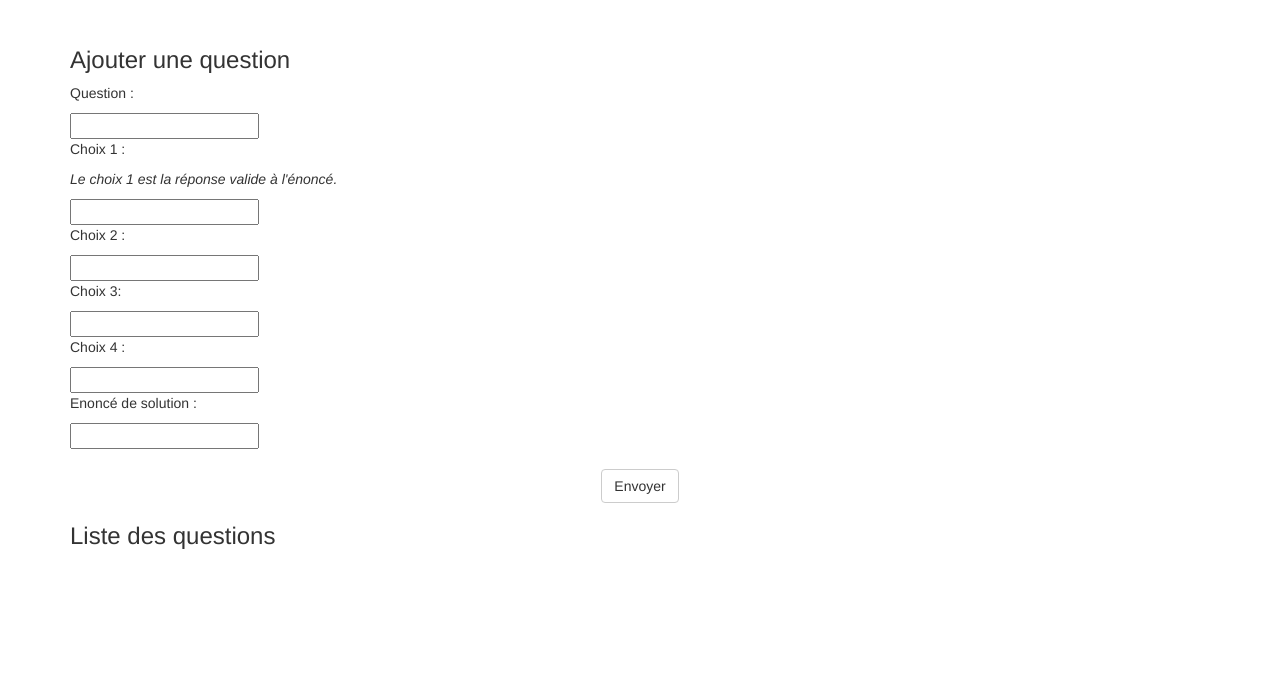
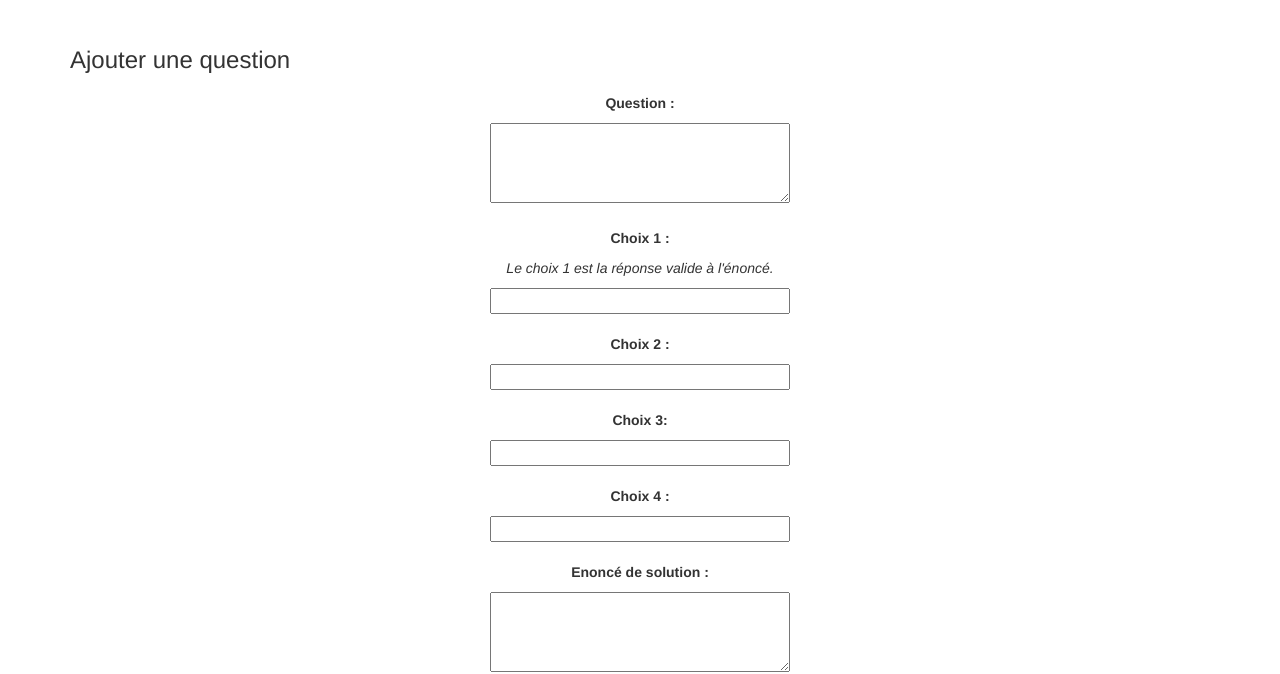
Before and after one commit to WildCodeSchool/laloupe-0915-wildColiseum, a website: page public/index.html at #/postQuestion in a window 1280 px wide. Shown: the part 156-830 px from the top of the page. Before the commit the page ends 800 px from the top, so only its background shows below. Drawn offline with nearby package versions, Linux system fonts and the light colour scheme; no server answers.

Commit message:
Mise en forme CSS de la page Admin (formulaire de post des question et mise à jour des questions)

```diff
--- a/public/css/style.css
+++ b/public/css/style.css
@@ -30,6 +30,17 @@ body{
     background-color: #C0CA3D;
 }
 
+.bold{
+  font-weight: bold;
+}
+
+.bouton-send{
+   width: 300px;
+   margin: auto;
+   text-align: center;
+   margin-top: 20px;
+}
+
 /*----    $PAGE Login    -------*/
 h1{
    text-align: center;
@@ -48,13 +59,6 @@ h2{
 }
 
 .password{
-   margin-top: 20px;
-}
-
-.bouton-send{
-   width: 300px;
-   margin: auto;
-   text-align: center;
    margin-top: 20px;
 }
 
@@ -90,6 +94,29 @@ h2{
 
 /*------- PAGE ADMIN -----*/
 
-.get_question{
+.question{
+  text-align: center;
+}
+
+.bloc_input{
+  margin: 20px;
+}
+
+.bloc_input input{
+  width: 300px;
+}
+
+textarea{
+  width: 300px !important;
+  height: 80px !important;
+}
+
+.bloc_reponse{
   width: 20%;
+  vertical-align: bottom !important;
 }
+
+
+.bloc_update{
+  margin: 20px;
+}
--- a/public/views/postQuestion.html
+++ b/public/views/postQuestion.html
@@ -1,30 +1,30 @@
 <h2>Admin</h2>
 <h3>Ajouter une question</h3>
     <form class="question">
-        <div>
-    		<p>Question :</p>
-            <input type="text" label="question" ng-model="question">
+        <div class="bloc_input">
+    		<p class="bold">Question :</p>
+            <textarea label="question" ng-model="question"></textarea>
         </div>
-        <div>
-            <p>Choix 1 :</p>
+        <div class="bloc_input">
+            <p class="bold">Choix 1 :</p>
             <p><i>Le choix 1 est la réponse valide à l'énoncé.</i></p>
-            <input type="text" label="choix_1_valide" ng-model="choix_1_valide" >
+            <input type="text" label="choix_1_valide" ng-model="choix_1_valide">
         </div>
-        <div>
-            <p>Choix 2 :</p>
-            <input type="text" label="choix_2" ng-model="choix_2" />
+        <div class="bloc_input">
+            <p class="bold">Choix 2 :</p>
+            <input type="text" label="choix_2" ng-model="choix_2"/>
         </div>
-        <div>
-    		<p>Choix 3:</p>
-            <input type="text" label="choix_3" ng-model="choix_3" >
+        <div class="bloc_input">
+    		<p class="bold">Choix 3:</p>
+            <input type="text" label="choix_3" ng-model="choix_3">
         </div>
-        <div>
-            <p>Choix 4 :</p>
-            <input type="text" label="choix_4" ng-model="choix_4" >
+        <div class="bloc_input">
+            <p class="bold">Choix 4 :</p>
+            <input type="text" label="choix_4" ng-model="choix_4">
         </div>
-        <div>
-            <p>Enoncé de solution :</p>
-            <input type="text" label="enonce_solution" ng-model="enonce_solution" >
+        <div class="bloc_input">
+            <p class="bold">Enoncé de solution :</p>
+            <textarea label="enonce_solution" ng-model="enonce_solution"></textarea>
         </div>
    <!--      <div>
             <p>Thème de la question :</p>
@@ -40,40 +40,45 @@
         <div class="bouton-send">
    	       <button type="submit" class="btn btn-default" ng-click="sendQuestion()">Envoyer</button>
         </div>
-        <!-- Faire afficher toutes les questions -->
+    </form>
+
 <h3>Liste des questions</h3>
-    </form>
         <ul class="list-group">
             <li class="list-group-item" ng-repeat="question in questions">
                 <form class="form-inline">
-                    <div class="form-group get_question">
+                    <div>
+                        <div class="form-group ">
                             <h4>Enoncé de la question :</h4>
-                        <input type="text" class="form-control" id="inputMessage" ng-model="question.question">
+                            <textarea class="form-control" ng-model="question.question"></textarea>
                         </div>
-                    <div class="form-group get_question">
-                        <h4>Choix 1 et réponse à la question :</h4>
-                        <input type="text" class="form-control" id="inputMessage"ng-model="question.choix_1_valide">
                     </div>
-                    <div class="form-group get_question">
+                    <div>
+                        <div class="form-group bloc_reponse">
+                            <h4>Choix 1 <br/>(réponse à la question) :</h4>
+                            <input type="text" class="form-control" ng-model="question.choix_1_valide">
+                        </div>
+                        <div class="form-group bloc_reponse">
                             <h4>Choix 2 :</h4>
-                        <input type="text" class="form-control" id="inputMessage" ng-model="question.choix_2">
+                            <input type="text" class="form-control" ng-model="question.choix_2">
                         </div>
-                    <div class="form-group get_question">
+                        <div class="form-group bloc_reponse">
                             <h4>Choix 3 :</h4>
-                        <input type="text" class="form-control" id="inputMessage" ng-model="question.choix_3">
+                            <input type="text" class="form-control" ng-model="question.choix_3">
                         </div>
-                    <div class="form-group get_question">
+                        <div class="form-group bloc_reponse">
                             <h4>Choix 4:</h4>
-                        <input type="text" class="form-control" id="inputMessage" ng-model="question.choix_4">
+                            <input type="text" class="form-control" ng-model="question.choix_4">
                         </div>
-                    <div class="form-group get_question">
+                    </div>
+                    <div class="form-group ">
                         <h4>Enoncé de la solution :</h4>
-                        <input type="text" class="form-control" id="inputMessage" ng-model="question.enonce_solution">
-                    </div>
-                    <div class="pull-right">
+                            <textarea class="form-control"  ng-model="question.enonce_solution"></textarea>
+                        <div class="pull-right bloc_update">
                             <button type="submit" class="btn btn-default" ng-click="update(question)">Mettre à jour</button>
                             <button type="submit" class="btn btn-danger" ng-click="delete(question)">Supprimer</button>
                         </div>
+                    </div>
+
                 </form>
             </li>
         </ul>
```
Lines whose indentation alone changed are shown as unchanged.
